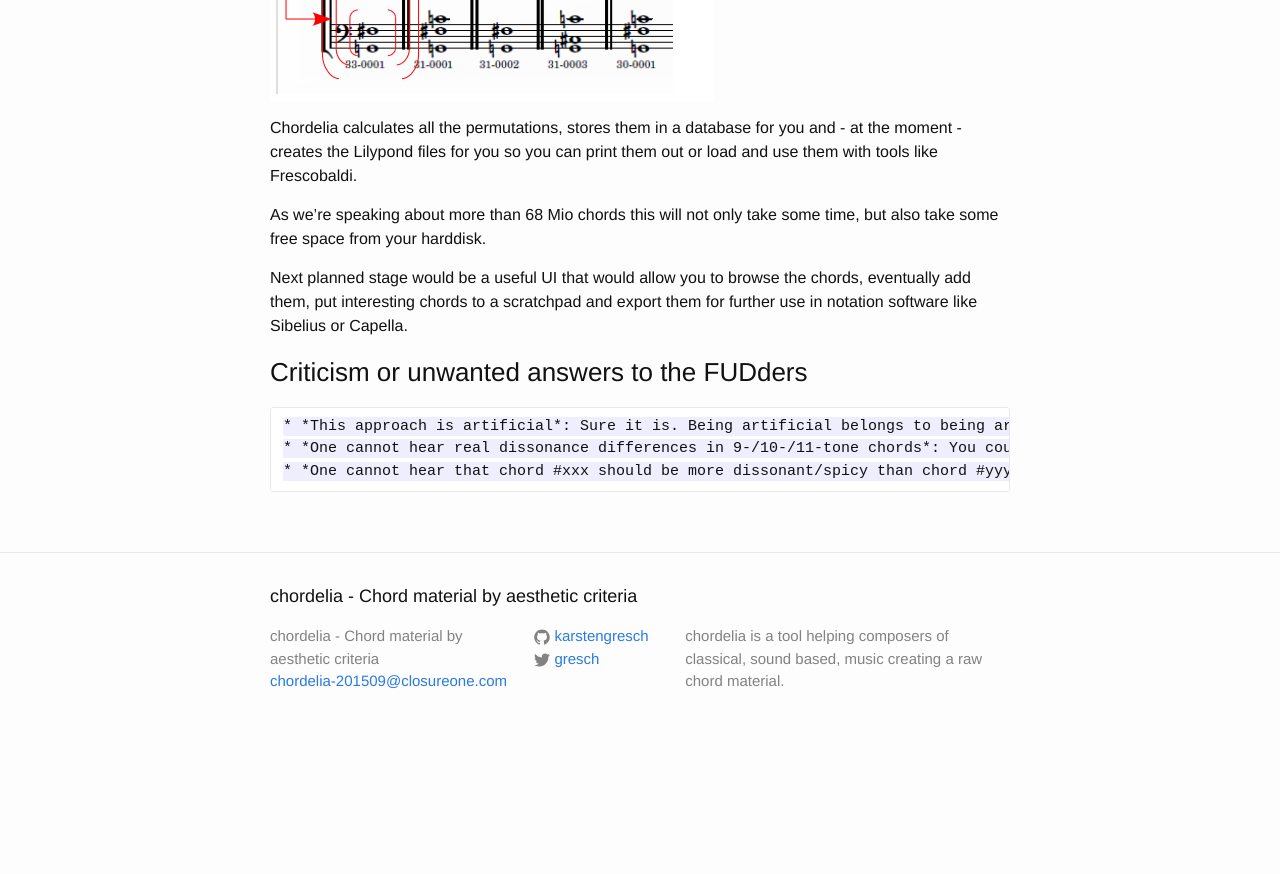
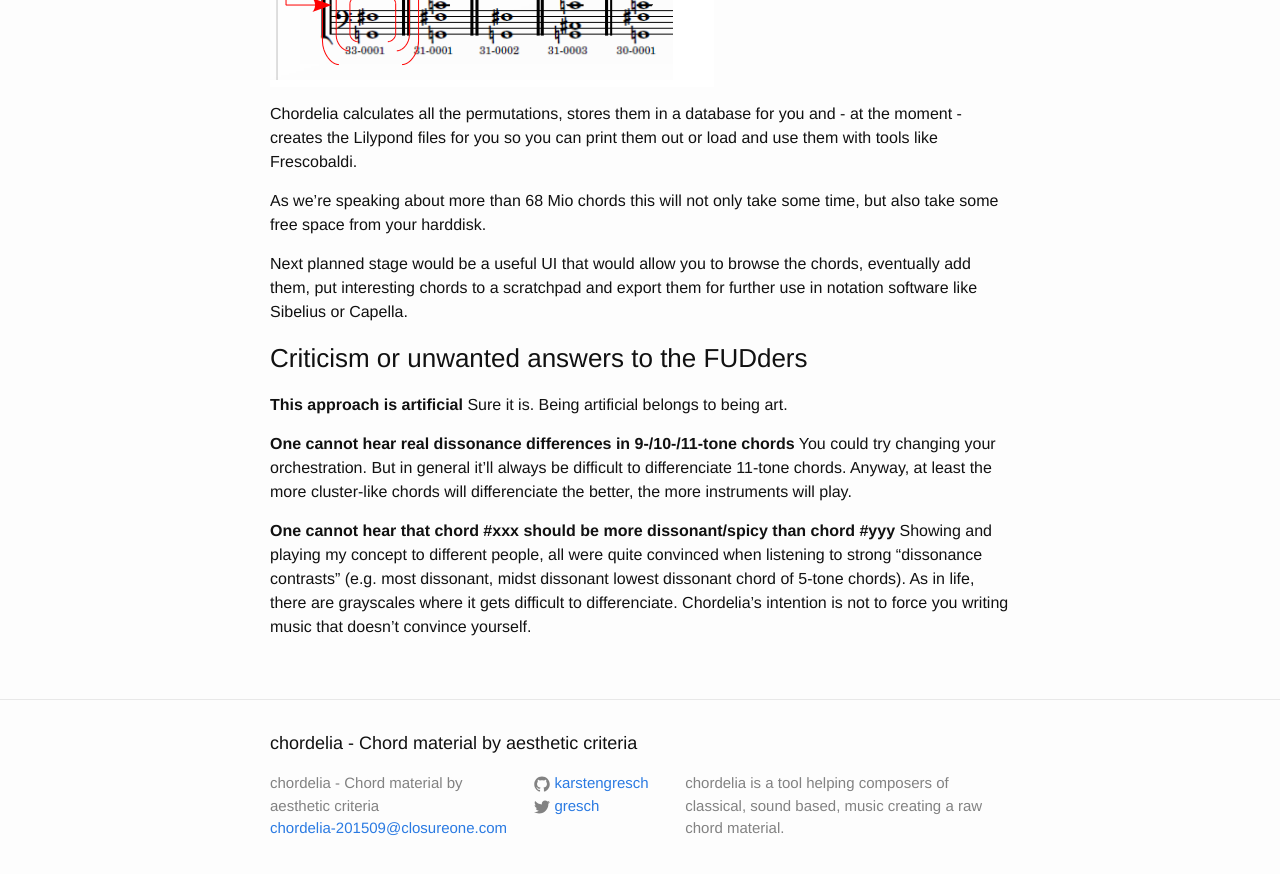
Before and after one commit to karstengresch/chordelia, a Jekyll site: the page built from _pages/objectives.md, in a window 1280 px wide and 900 px high, scrolled down 1457 px. Shown: the top 874 px of the window. Built offline with Jekyll 4.4.1, drawn with Linux system fonts in a browser that asks for light colours; before the commit the page ends 2210 px from its top, so only the background shows below that; some of the changed text lies outside the part shown.

Commit message:
Working on page content.

```diff
--- a/_pages/objectives.md
+++ b/_pages/objectives.md
@@ -12,10 +12,9 @@
 ### What it is meant for
 
 
-
-    - Provide musicians (composers) with a reservoir of chords for writing any sort of music.
-    - chordelia does neither force nor prohibit writing functional or non functional music.
-    - chordelia's based on notes/tones and not based on noises/sounds.
+  - Provide musicians (composers) with a reservoir of chords for writing any sort of music.
+  - chordelia does neither force nor prohibit writing functional or non functional music.
+  - chordelia's based on notes/tones and not based on noises/sounds.
 
 ### How it works
 
@@ -39,6 +38,13 @@
 
 ### Criticism or unwanted answers to the FUDders
 
-    * *This approach is artificial*: Sure it is. Being artificial belongs to being art.
-    * *One cannot hear real dissonance differences in 9-/10-/11-tone chords*: You could try changing your orchestration. But in general it'll always be difficult to differenciate 11-tone chords. Anyway, at least the more cluster-like chords will differenciate the better, the more instruments will play.
-    * *One cannot hear that chord #xxx should be more dissonant/spicy than chord #yyy*: Showing and playing my concept to different people, all were quite convinced when listening to strong "dissonance contrasts" (e.g. most dissonant, midst dissonant lowest dissonant chord of 5-tone chords). As in life, there are grayscales where it gets difficult to differenciate. Chordelia's intention is not to force you writing music that doesn't convince yourself.
+**This approach is artificial**
+Sure it is. Being artificial belongs to being art.
+
+
+**One cannot hear real dissonance differences in 9-/10-/11-tone chords**
+You could try changing your orchestration. But in general it'll always be difficult to differenciate 11-tone chords. Anyway, at least the more cluster-like chords will differenciate the better, the more instruments will play.
+
+
+**One cannot hear that chord #xxx should be more dissonant/spicy than chord #yyy**
+Showing and playing my concept to different people, all were quite convinced when listening to strong "dissonance contrasts" (e.g. most dissonant, midst dissonant lowest dissonant chord of 5-tone chords). As in life, there are grayscales where it gets difficult to differenciate. Chordelia's intention is not to force you writing music that doesn't convince yourself.
```
Also changed, not shown: _pages/roadmap.md (+2 -2 lines).
